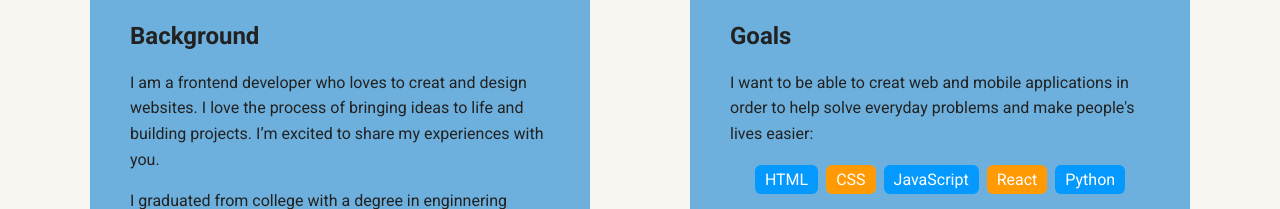
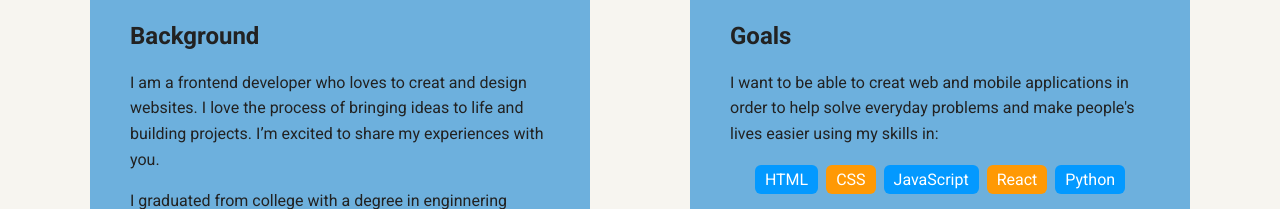
Before and after one commit to Marcdooo/techdegree_Unit1, a plain HTML site: page index.html in a window 1280 px wide. Shown: the part 538-747 px from the top of the page. Drawn offline with Linux system fonts and the light colour scheme; a web font is replaced by a local one.

Commit message:
Update index.html

```diff
--- a/index.html
+++ b/index.html
@@ -31,7 +31,7 @@
 
       <div class="card">
         <h2>Goals</h2>
-        <p>I want to be able to creat web and mobile applications in order to help solve everyday problems and make people's lives easier:</p>
+        <p>I want to be able to creat web and mobile applications in order to help solve everyday problems and make people's lives easier using my skills in:</p>
         <ul class="skills">
           <li>HTML</li>
           <li>CSS</li>
```
